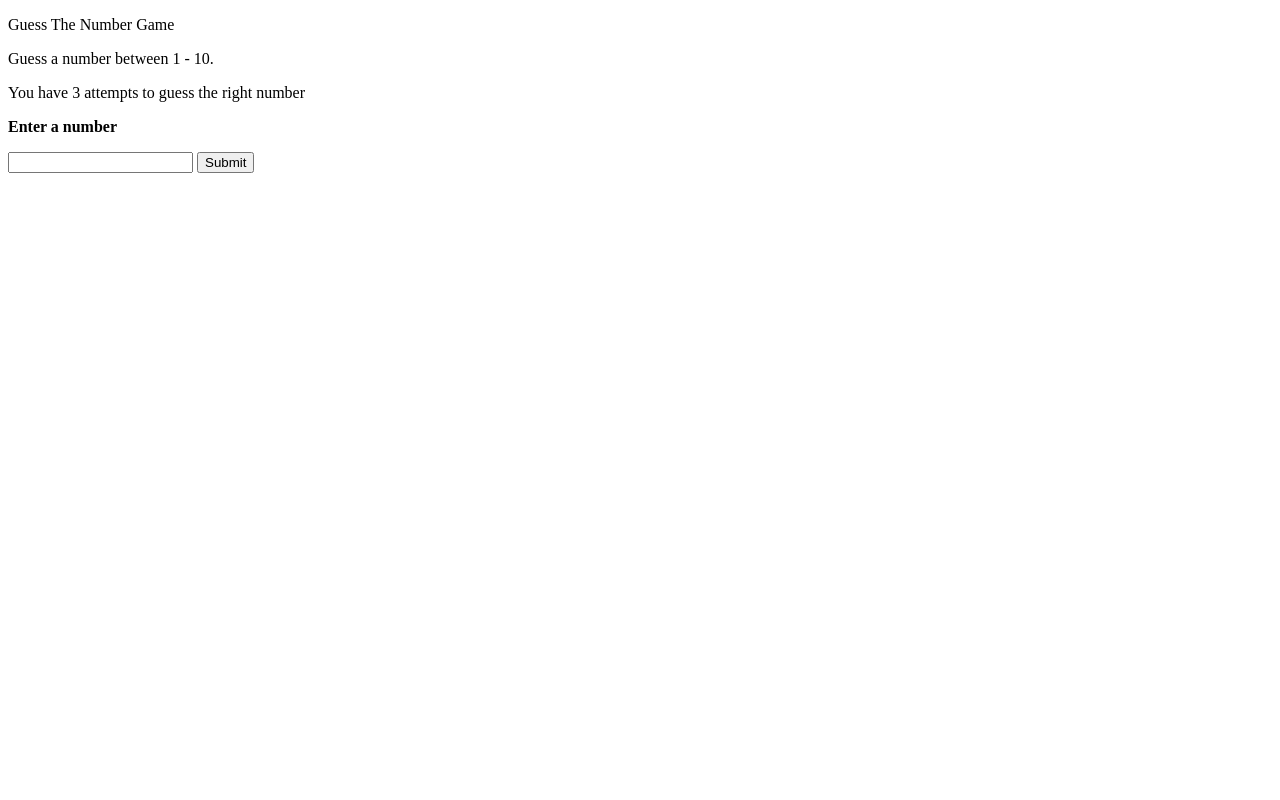
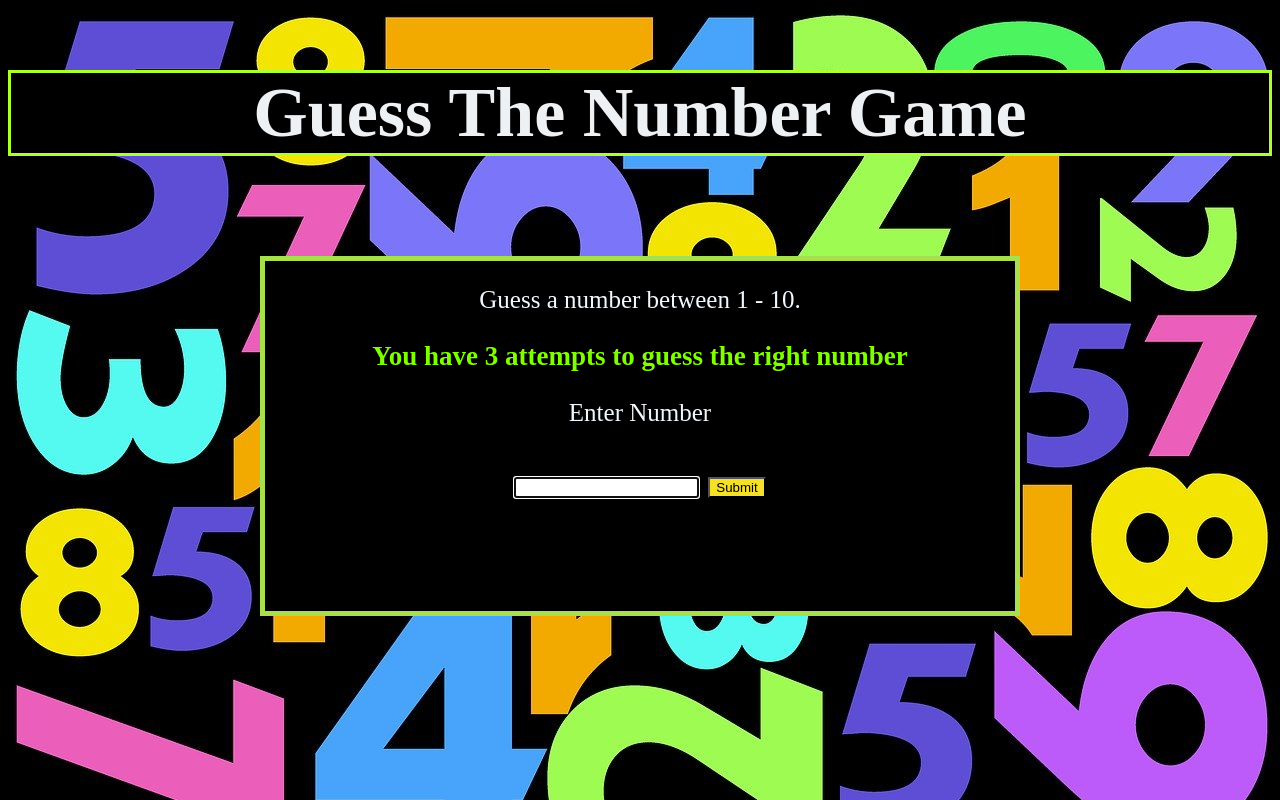
Before and after one commit to Nissichandana/guessingGame, a plain HTML site: page index.html in a window 1280 px wide. Drawn offline with Linux system fonts and the light colour scheme.

Commit message:
commit with js and css

```diff
--- a/index.html
+++ b/index.html
@@ -4,7 +4,7 @@
     <meta charset="UTF-8">
     <meta name="viewport" content="width=device-width, initial-scale=1.0">
     <title>Project-Mod1</title>
-    <link rel="stylesheet" href="NGG.css">
+    <link rel="stylesheet" href="style.css">
 </head>
 <body onload="initPage();">
 
@@ -25,6 +25,6 @@
 
 
 
-    <script src="NGG.js"></script>
+    <script src="script.js"></script>
 </body>
 </html>
```
